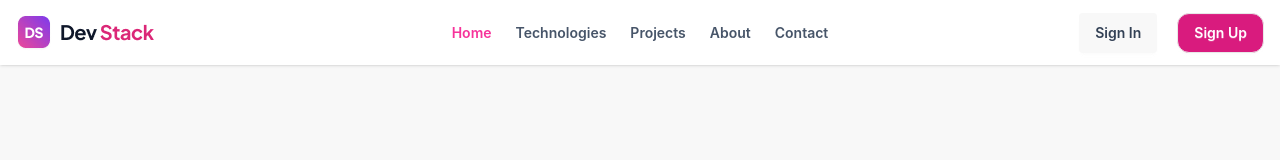
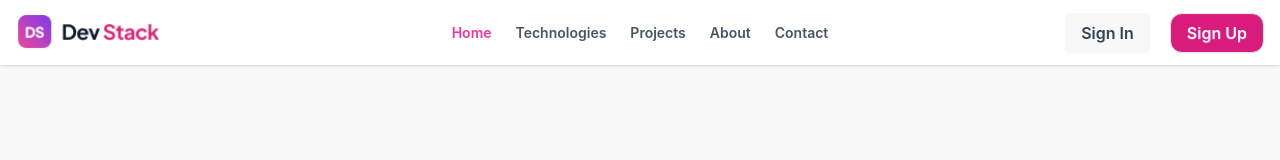
Before and after one commit to 0MarufHasan0/my-devstack-a05, a React (Vite) app: page / in a window 1280 px wide. Shown: the top 160 px of the page. Built offline with nearby package versions, Linux system fonts and the light colour scheme.

Commit message:
neavbar check and done

```diff
--- a/src/componenets/Navbar.tsx
+++ b/src/componenets/Navbar.tsx
@@ -23,7 +23,7 @@ const Navbar = () => {
 
     {/* Logo */}
     <div className="md:mr-0 mr-6">
-    <img src={Logo} alt="logo"  />
+    <img src={Logo} alt="logo" className="w-30 sm:w-36"  />
   </div>
 
   </div>
@@ -38,8 +38,8 @@ const Navbar = () => {
     </ul>
   </div>
   <div className="navbar-end gap-5">
-    <a className="btn border-none text-[#334155]">Sign In</a>
-    <a className="btn rounded-xl text-[#FFFF] bg-[#D91B7E]">Sign Up</a>
+    <a className="btn border-none text-sm sm:text-base text-[#334155]">Sign In</a>
+    <a className="btn rounded-xl text-sm sm:text-base text-[#FFFF] bg-[#D91B7E]">Sign Up</a>
   </div>
 </div>
 
--- a/src/componenets/technologies/Technologies.tsx
+++ b/src/componenets/technologies/Technologies.tsx
@@ -34,7 +34,7 @@ const Technologies = ({dataPromise}:TechnologiesProps) => {
         technologiesData.map((technology , index)=> {
             return (
 
-     <TechnologiesCard   key={index} technology={technology} addedStack = {addedStack } setAddedStack = {setAddedStack} />
+     <TechnologiesCard  key={index} technology={technology} addedStack = {addedStack } setAddedStack = {setAddedStack} />
 
             )
         })
```
